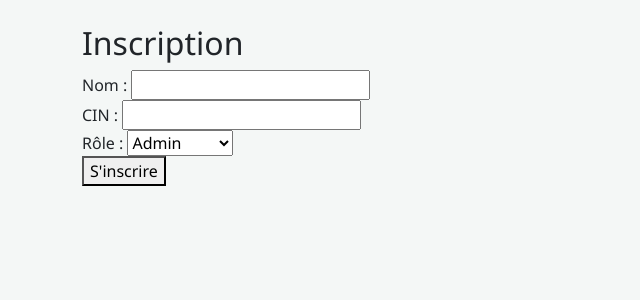
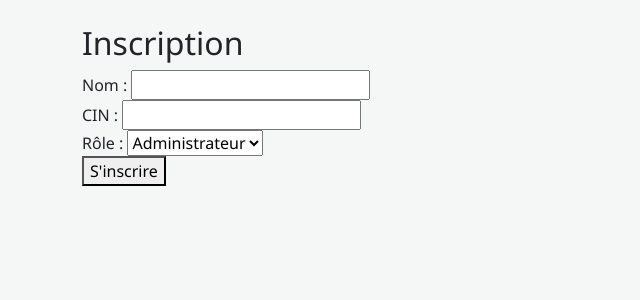
Before and after one commit to afafteache/pfe, a Flask app: page /auth/register in a window 1280 px wide. Shown: the part 57-357 px from the top of the page, without its empty margins (0-640 px from the left). Run offline with Flask 3, Linux system fonts and the light colour scheme; some libraries are stand-ins or nearby versions.

Commit message:
Modification login et register

```diff
--- a/templates/login.html
+++ b/templates/login.html
@@ -7,7 +7,7 @@
                 <h3 class="text-center mb-4">Connexion</h3>
                 <form action="{{ url_for('auth.login') }}" method="POST">
                     <div class="mb-3">
-                        <label class="form-label">Nom</label>
+                        <label class="form-label">Nom et Prénom</label>
                         <input type="text" name="nom" class="form-control" required>
                     </div>
                     <div class="mb-3">
--- a/templates/register.html
+++ b/templates/register.html
@@ -11,9 +11,8 @@
 
     <label>Rôle :</label>
     <select name="role" required>
-        <option value="admin">Admin</option>
+        <option value="admin">Administrateur</option>
         <option value="enseignant">Enseignant</option>
-        <option value="candidat">Candidat</option>
     </select><br>
 
     <button type="submit">S'inscrire</button>
```
